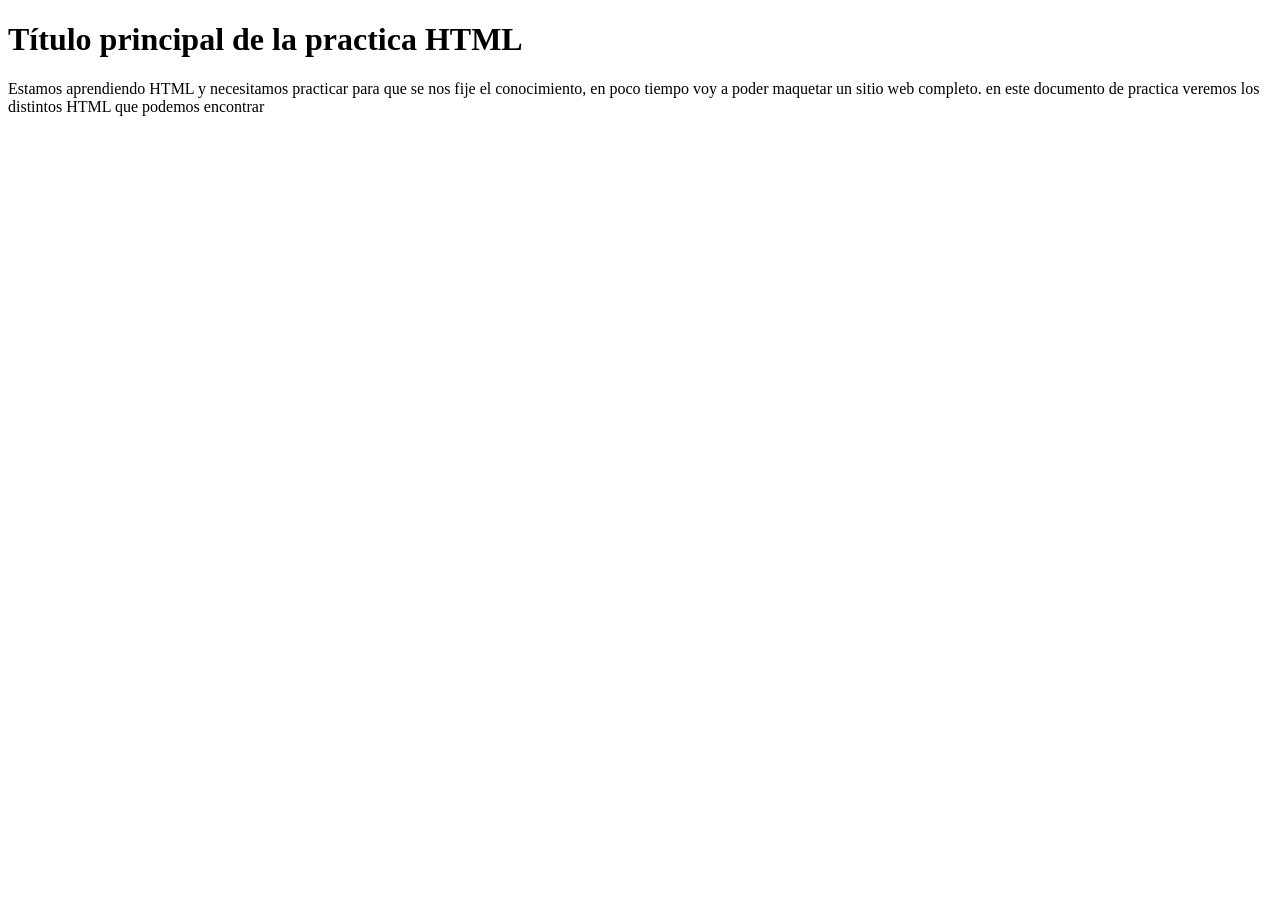
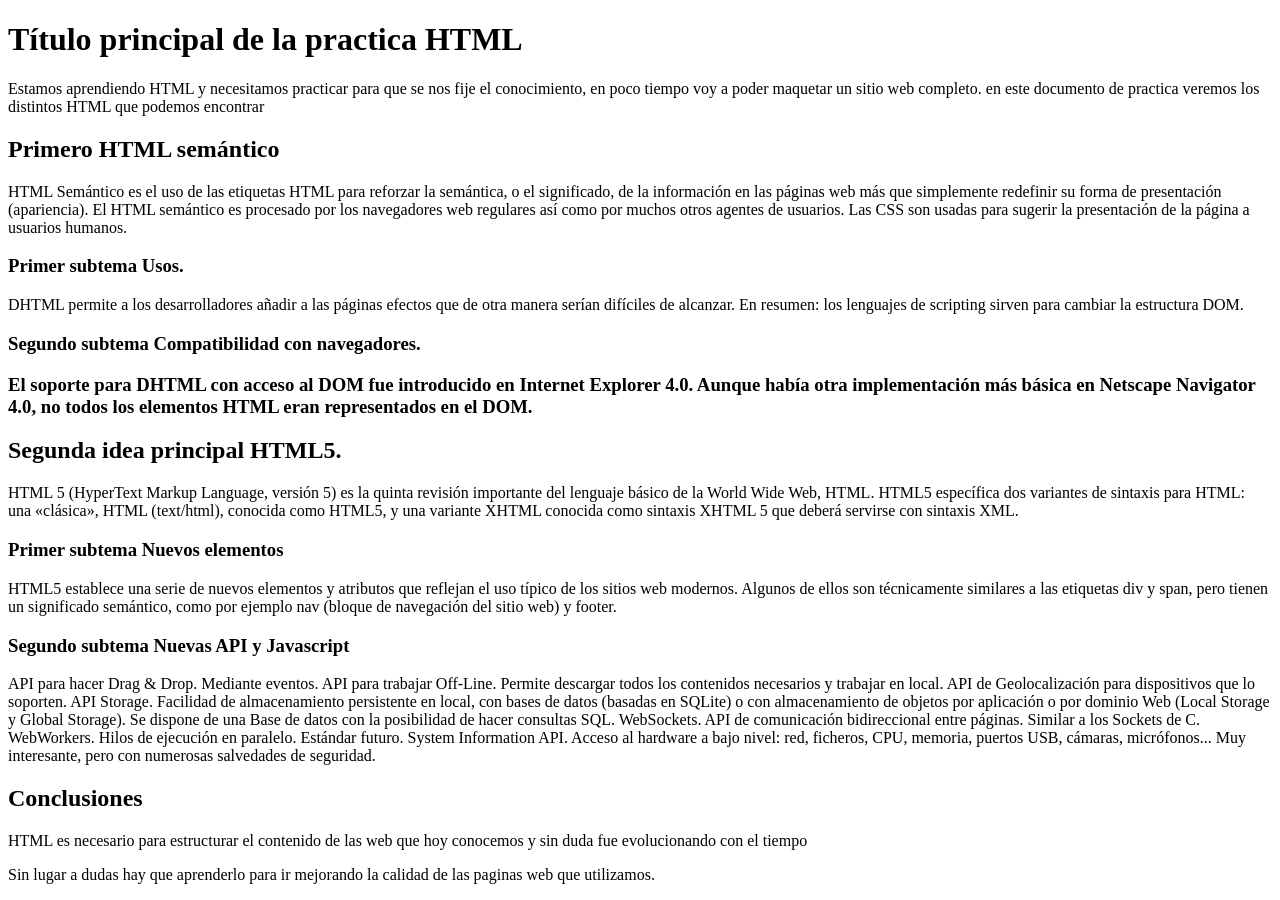
Before and after one commit to agustinbernardi47/Primera-pagina-de-prueba, a website: page index.html in a window 1280 px wide. Before the commit the page ends 800 px from the top, so only its background shows below. Drawn offline with Linux system fonts and the light colour scheme.

Commit message:
1 file modified

```diff
--- a/index.html
+++ b/index.html
@@ -8,7 +8,28 @@
   <header>
   <h1>Título principal de la practica HTML</h1>
 </header>
-<p>Estamos aprendiendo HTML y necesitamos practicar para que se nos fije el conocimiento, en poco tiempo voy a poder maquetar un sitio web completo. en este documento de practica veremos los distintos HTML que podemos encontrar </p>
+<p>Estamos aprendiendo HTML y necesitamos practicar para que se nos fije el conocimiento, en poco tiempo voy a poder maquetar un sitio web completo. en este documento de practica veremos los distintos HTML que podemos encontrar</p>
+<h2>Primero HTML semántico</h2>
+<p>HTML Semántico es el uso de las etiquetas HTML para reforzar la semántica, o el significado, de la información en las páginas web más que simplemente redefinir su forma de presentación (apariencia). El HTML semántico es procesado por los navegadores web regulares así como por muchos otros agentes de usuarios. Las CSS son usadas para sugerir la presentación de la página a usuarios humanos.</p>
+<h3>Primer subtema Usos.</h3>
+<p>DHTML permite a los desarrolladores añadir a las páginas efectos que de otra manera serían difíciles de alcanzar. En resumen: los lenguajes de scripting sirven para cambiar la estructura DOM.</p>
+<h3>Segundo subtema Compatibilidad con navegadores.</>
+  <p>El soporte para DHTML con acceso al DOM fue introducido en Internet Explorer 4.0. Aunque había otra implementación más básica en Netscape Navigator 4.0, no todos los elementos HTML eran representados en el DOM.</p>
+<h2>Segunda idea principal HTML5.</h2>
+  <p>HTML 5 (HyperText Markup Language, versión 5) es la quinta revisión importante del lenguaje básico de la World Wide Web, HTML. HTML5 específica dos variantes de sintaxis para HTML: una «clásica», HTML (text/html), conocida como HTML5, y una variante XHTML conocida como sintaxis XHTML 5 que deberá servirse con sintaxis XML.</p>
+<h3>Primer subtema Nuevos elementos</h3>
+  <p>HTML5 establece una serie de nuevos elementos y atributos que reflejan el uso típico de los sitios web modernos. Algunos de ellos son técnicamente similares a las etiquetas div y span, pero tienen un significado semántico, como por ejemplo nav (bloque de navegación del sitio web) y footer.</p>
+<h3>Segundo subtema Nuevas API y Javascript</h3>
+<p>API para hacer Drag & Drop. Mediante eventos.
+  API para trabajar Off-Line. Permite descargar todos los contenidos necesarios y trabajar en local.
+  API de Geolocalización para dispositivos que lo soporten.
+  API Storage. Facilidad de almacenamiento persistente en local, con bases de datos (basadas en SQLite) o con almacenamiento de objetos por aplicación o por dominio Web (Local Storage y Global Storage). Se dispone de una Base de datos con la posibilidad de hacer consultas SQL.
+  WebSockets. API de comunicación bidireccional entre páginas. Similar a los Sockets de C.
+  WebWorkers. Hilos de ejecución en paralelo.
+  Estándar futuro. System Information API. Acceso al hardware a bajo nivel: red, ficheros, CPU, memoria, puertos USB, cámaras, micrófonos... Muy interesante, pero con numerosas salvedades de seguridad.</p>
+<h2>Conclusiones</h2>
+<p>HTML es necesario para estructurar el contenido de las web que hoy conocemos y sin duda fue evolucionando con el tiempo</p>
+		<p>Sin lugar a dudas hay que aprenderlo para ir mejorando la calidad de las paginas web que utilizamos.</p>
 
 
 </body>
```
